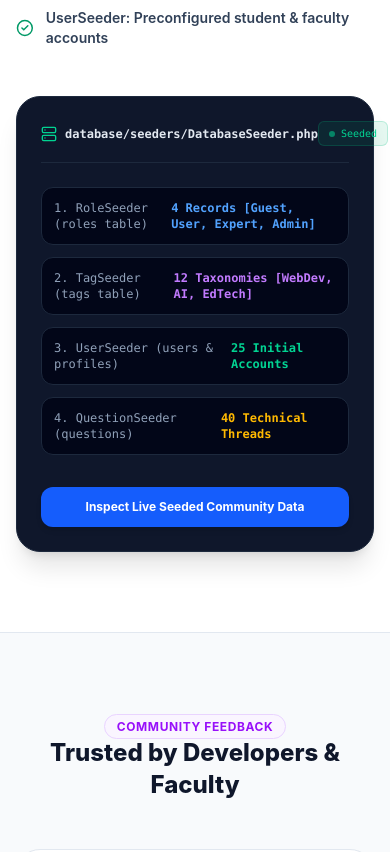
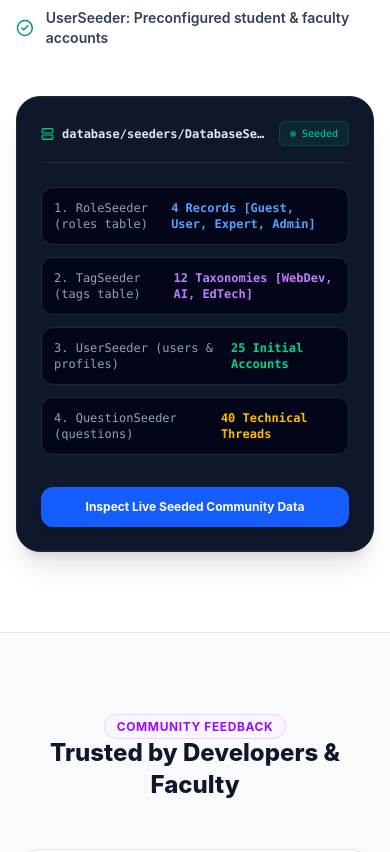
Before and after one commit to haseebrehmat/aqdesk, a React (Vite) app in the folder client/: page / in a window 390 px wide. Shown: the part 5640-6492 px from the top of the page. Built offline with nearby package versions, Linux system fonts and the light colour scheme; no server answers.

Commit message:
test: broaden accessibility validation

```diff
--- a/client/src/pages/HomePage.jsx
+++ b/client/src/pages/HomePage.jsx
@@ -344,12 +344,12 @@ export default function HomePage() {
 
           {/* Actual Platform Seed Inspector Widget */}
           <div className="bg-slate-900 rounded-3xl p-6 sm:p-8 text-white shadow-xl space-y-6 border border-slate-800 font-mono">
-            <div className="flex items-center justify-between border-b border-slate-800 pb-4">
-              <div className="flex items-center gap-2">
+            <div className="flex items-center justify-between gap-3 border-b border-slate-800 pb-4">
+              <div className="flex items-center gap-2 min-w-0">
                 <Server className="w-4 h-4 text-emerald-400" />
-                <span className="text-xs font-bold text-slate-200">database/seeders/DatabaseSeeder.php</span>
+                <span className="text-xs font-bold text-slate-200 truncate">database/seeders/DatabaseSeeder.php</span>
               </div>
-              <span className="flex items-center gap-1.5 text-[10px] text-emerald-400 bg-emerald-500/10 px-2.5 py-1 rounded-md border border-emerald-500/20">
+              <span className="shrink-0 flex items-center gap-1.5 text-[10px] text-emerald-400 bg-emerald-500/10 px-2.5 py-1 rounded-md border border-emerald-500/20">
                 <span className="w-1.5 h-1.5 rounded-full bg-emerald-400 animate-pulse" /> Seeded
               </span>
             </div>
--- a/client/src/pages/SignIn.jsx
+++ b/client/src/pages/SignIn.jsx
@@ -66,7 +66,7 @@ export default function SignIn() {
   };
 
   return (
-    <div className="min-h-screen w-full bg-slate-950 flex flex-col lg:flex-row font-sans overflow-x-hidden">
+    <main className="min-h-screen w-full bg-slate-950 flex flex-col lg:flex-row font-sans overflow-x-hidden">
       {/* Left Hero Panel */}
       <div className="lg:w-1/2 bg-gradient-to-br from-slate-900 via-slate-900 to-blue-950 p-6 sm:p-10 lg:p-16 flex flex-col justify-between border-b lg:border-b-0 lg:border-r border-slate-800 relative">
         <div className="absolute top-0 right-0 w-64 h-64 bg-blue-500/10 rounded-full blur-3xl pointer-events-none" />
@@ -124,9 +124,9 @@ export default function SignIn() {
       {/* Right Form Panel */}
       <div className="lg:w-1/2 p-6 sm:p-10 lg:p-16 flex flex-col justify-center bg-slate-950 relative">
         <div className="max-w-md mx-auto w-full">
-          <h2 className="text-2xl sm:text-3xl font-bold text-white tracking-tight">
+          <h1 className="text-2xl sm:text-3xl font-bold text-white tracking-tight">
             Welcome back
-          </h2>
+          </h1>
           <p className="text-sm text-slate-300 mt-2 mb-8">
             Don't have an account?{" "}
             <Link
@@ -236,6 +236,6 @@ export default function SignIn() {
           )}
         </div>
       </div>
-    </div>
+    </main>
   );
 }
--- a/client/src/pages/SignUp.jsx
+++ b/client/src/pages/SignUp.jsx
@@ -65,7 +65,7 @@ export default function SignUp() {
   };
 
   return (
-    <div className="min-h-screen w-full bg-slate-950 flex flex-col lg:flex-row font-sans overflow-x-hidden">
+    <main className="min-h-screen w-full bg-slate-950 flex flex-col lg:flex-row font-sans overflow-x-hidden">
       {/* Left Hero Panel */}
       <div className="lg:w-1/2 bg-gradient-to-br from-slate-900 via-slate-900 to-blue-950 p-6 sm:p-10 lg:p-16 flex flex-col justify-between border-b lg:border-b-0 lg:border-r border-slate-800 relative">
         <div className="absolute top-0 right-0 w-64 h-64 bg-blue-500/10 rounded-full blur-3xl pointer-events-none" />
@@ -123,9 +123,9 @@ export default function SignUp() {
       {/* Right Form Panel */}
       <div className="lg:w-1/2 p-6 sm:p-10 lg:p-16 flex flex-col justify-center bg-slate-950 relative">
         <div className="max-w-md mx-auto w-full">
-          <h2 className="text-2xl sm:text-3xl font-bold text-white tracking-tight">
+          <h1 className="text-2xl sm:text-3xl font-bold text-white tracking-tight">
             Create Account
-          </h2>
+          </h1>
           <p className="text-sm text-slate-300 mt-2 mb-8">
             Already registered?{" "}
             <Link
@@ -240,6 +240,6 @@ export default function SignUp() {
           </form>
         </div>
       </div>
-    </div>
+    </main>
   );
 }
```
Also changed, not shown: 1 other file (tests, documents, lock files or other folders).
